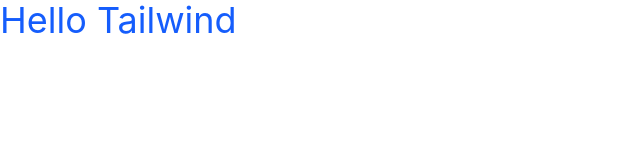
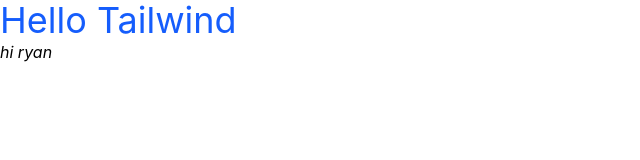
Before and after one commit to isabelledelc/isabelledelc.github.io, a React (Vite) app in the folder app/: page / in a window 1280 px wide. Shown: the top 160 px of the page, without its empty margins (0-640 px from the left). Built offline with nearby package versions, Linux system fonts and the light colour scheme.

Commit message:
09072026 - end of day

```diff
--- a/app/src/App.tsx
+++ b/app/src/App.tsx
@@ -3,9 +3,12 @@
 
 function App() {
   return (
-    <h1 className="text-4xl font-italic text-blue-600">
-      Hello Tailwind
-    </h1>
+    <div>
+      <h1 className="text-4xl font-italic text-blue-600">
+        Hello Tailwind
+      </h1>
+      <p className="italic"> hi ryan </p>
+    </div>
   )
 }
 
```
Also changed, not shown: todolist.txt.
